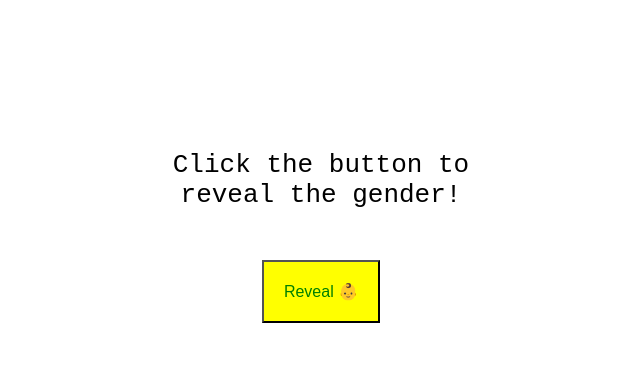
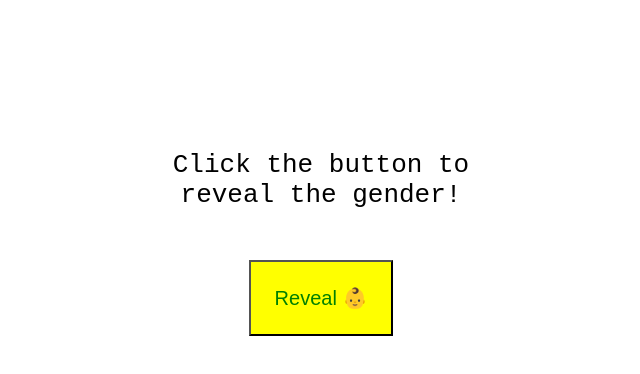
Before and after one commit to trybick/gender-reveal, a React (Create React App) app: page / in a window 1280 px wide. Shown: the top 374 px of the page, without its empty margins (319-959 px from the left). Built offline with nearby package versions, Linux system fonts and the light colour scheme.

Commit message:
Update gender 👀

```diff
--- a/public/index.html
+++ b/public/index.html
@@ -22,7 +22,7 @@
       work correctly both with client-side routing and a non-root public URL.
       Learn how to configure a non-root public URL by running `npm run build`.
     -->
-    <title>Boy or Girl 2020</title>
+    <title>Round 2</title>
   </head>
 
   <body>
--- a/src/App.js
+++ b/src/App.js
@@ -51,8 +51,6 @@ export default function App() {
       {isRevealed && !isFixed && (
         <div className="revealed">
           {graphql.r}
-          <span>{graphql.u}</span>
-
           <div className="for-real">
             Oops looks like a bug{" "}
             <span aria-label="facepalm" role="img">
--- a/src/mlp/tmp.js
+++ b/src/mlp/tmp.js
@@ -80,11 +80,10 @@ export const s = 10;
 // eslint-disable-next-line
 import React from "react";
 
-export const r = <div>The gender is</div>;
-export const u = "undefined";
-export const x = <div>Tim and Li are having a baby girl!</div>;
+export const r = <div>Cannot read property 'gender' of undefined</div>;
+export const x = <div>It's a boy!</div>;
 // eslint-disable-next-line
-export const y = <span>🙆‍♀️😄👩‍🚒</span>;
+export const y = <span>👦😄👩‍🚒</span>;
 //
 //
 //
--- a/src/styles.css
+++ b/src/styles.css
@@ -14,8 +14,8 @@
   background-color: yellow;
   color: green;
   cursor: pointer;
-  font-size: 16px;
-  padding: 20px;
+  font-size: 20px;
+  padding: 24px;
 }
 
 .countdown {
```
